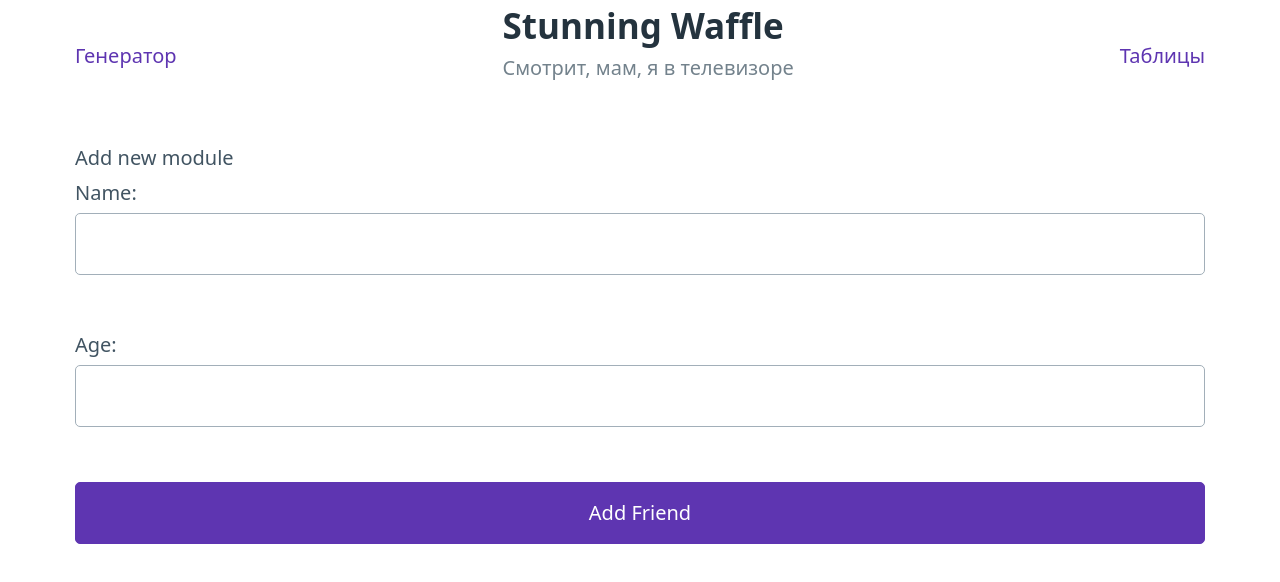
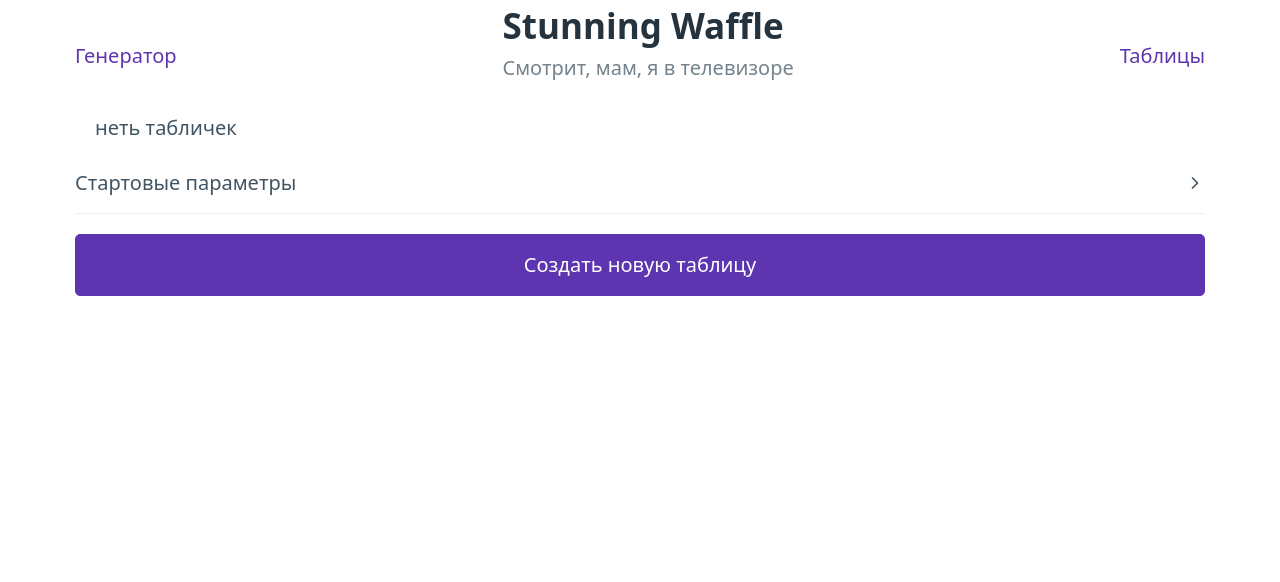
Before and after one commit to EkemRoht/stunning-waffle, a SvelteKit app: page /tables in a window 1280 px wide. Shown: the top 582 px of the page. Built offline with nearby package versions, Linux system fonts and the light colour scheme.

Commit message:
tables list and creating page proto

```diff
--- a/src/routes/tables/+page.svelte
+++ b/src/routes/tables/+page.svelte
@@ -4,6 +4,9 @@
     import TableList from "./TableList.svelte";
     import TableEditor from "./TableEditor.svelte";
 
+    let startTableParams = {};
 </script>
 <TableList/>
+<!--
 <TableEditor/>
+-->
--- a/src/routes/tables/TableList.svelte
+++ b/src/routes/tables/TableList.svelte
@@ -2,15 +2,51 @@
     import { liveQuery } from "dexie";
     import {db} from "$lib/js/db.js";
 
+    import TableParams from "./TableParams.svelte";
+    import TableEditor from "./TableEditor.svelte";
+
     let modules = liveQuery(
         () => db.modules.toArray()
     );
-
+    export let tableParams = {
+        cols: 2,
+        rows: 6,
+        diceCol: true,
+        diceRow: false
+    };
 </script>
 <ul>
     {#if $modules}
         {#each $modules as module (module.id)}
             <li>{module.name}</li>
         {/each}
+        {#if $modules.length === 0}
+            неть табличек
+        {/if}
     {/if}
 </ul>
+
+<form>
+    <details>
+        <summary>Стартовые параметры</summary>
+        <div class="grid">
+            <label for="colsCount">
+                Столбцы:
+                <input type="number" id="colsCount" name="colsCount" bind:value={tableParams.cols} required>
+            </label>
+            <label for="rowsCount">
+                Столбцы:
+                <input type="number" id="rowsCount" name="rowsCount" bind:value={tableParams.rows} required>
+            </label>
+        </div>
+        <label for="diceCol">
+            <input type="checkbox" id="diceCol" name="diceCol" role="switch" bind:checked={tableParams.diceCol}>
+            Автоматически заполнить столбец дайсов
+        </label>
+        <label for="diceRow">
+            <input type="checkbox" id="diceRow" name="diceRow" role="switch" bind:checked={tableParams.diceRow}>
+            Автоматически заполнить строку дайсов
+        </label>
+    </details>
+    <button on:click={submit()}>Создать новую таблицу</button>
+</form>
```
